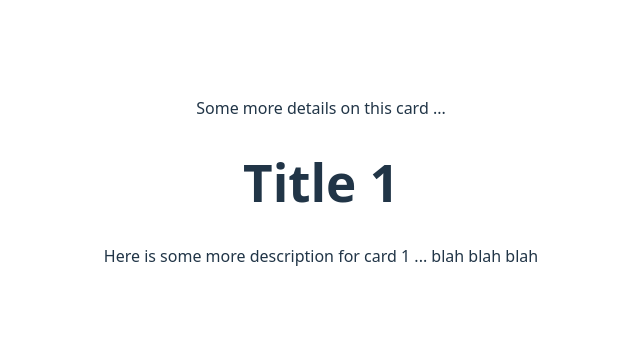
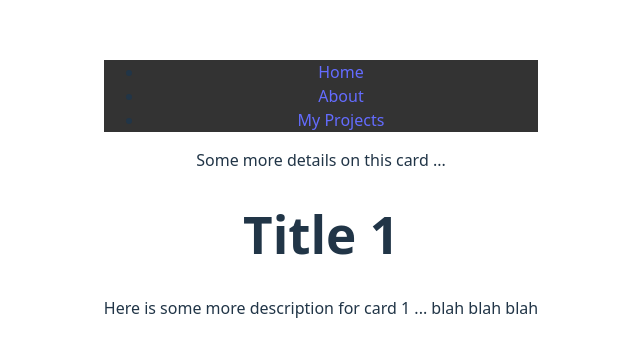
Before and after one commit to Pluto-999/Personal-Website, a React (Vite) app: page /card/1 in a window 1280 px wide. Shown: the part 218-574 px from the top of the page, without its empty margins (319-959 px from the left). Built offline with nearby package versions, Linux system fonts and the light colour scheme.

Commit message:
Add navbar

```diff
--- a/src/App.jsx
+++ b/src/App.jsx
@@ -5,12 +5,14 @@ import './App.css'
 import Card from "./Card.jsx"
 import { Link } from "react-router-dom"
 import Cards from "./Cards.jsx"
+import Navbar from "./Navbar.jsx"
 
 function App() {
   const [count, setCount] = useState(0)
 
   return (
     <>
+      <Navbar />
       <div>
         <a href="https://vite.dev" target="_blank">
           <img src={viteLogo} className="logo" alt="Vite logo" />
--- a/src/Card.jsx
+++ b/src/Card.jsx
@@ -20,7 +20,7 @@ function Card(props) {
         setSomeThing(!someThing)
     }
 
-    const cardToDisplay = props.title ? props : cards.find(card => card.id === parseInt(cardId));
+    // const cardToDisplay = props.title ? props : cards.find(card => card.id === parseInt(cardId));
 
     // console.log("Card is: ", cardToDisplay.title)
 
--- a/src/Cards.jsx
+++ b/src/Cards.jsx
@@ -11,6 +11,8 @@ function Cards() {
     ]
 
     return (
+        <>
+        <h1 id="my_projects"> My Projects </h1>
         <div className="cards-container">
             {cards.map((card) => (
                 <Link key={card.id} to={`/card/${card.id}`}>
@@ -18,6 +20,7 @@ function Cards() {
                 </Link>
             ))}
         </div>
+        </>
     );
 }
 
--- a/src/DetailedCard.jsx
+++ b/src/DetailedCard.jsx
@@ -1,5 +1,6 @@
 // import { Link } from "react-router-dom"
 import { useParams } from "react-router-dom"
+import Navbar from "./Navbar.jsx"
 
 function DetailedCard () {
 
@@ -15,7 +16,9 @@ function DetailedCard () {
     const cardToDisplay = detailedCards.find(card => card.id === parseInt(cardId));
 
     return (
+
         <>
+        <Navbar />
             <div>Some more details on this card ... </div>
             <h1>{ cardToDisplay.title }</h1>
             <div> { cardToDisplay.description } </div>
--- /dev/null
+++ b/src/Navbar.jsx
@@ -0,0 +1,20 @@
+import { Link } from "react-router-dom"
+import Cards from "./Cards.jsx"
+import "./navbar.css"
+
+function Navbar() {
+
+    return (
+        <nav id="navbar">
+            <ul>
+                {/* <li><Link to="/">Home</Link></li> */}
+                <li><a href="/"> Home </a></li>
+                <li><Link>About</Link></li>
+                {/* <li><Link to="#my_projects">My Projects</Link></li> */}
+                <li><a href="#my_projects"> My Projects </a></li>
+            </ul>
+        </nav>
+    )
+}
+
+export default Navbar
--- /dev/null
+++ b/src/navbar.css
@@ -0,0 +1,5 @@
+#navbar{
+    position: sticky;
+    top: 0;
+    background-color: #333;
+}
```
